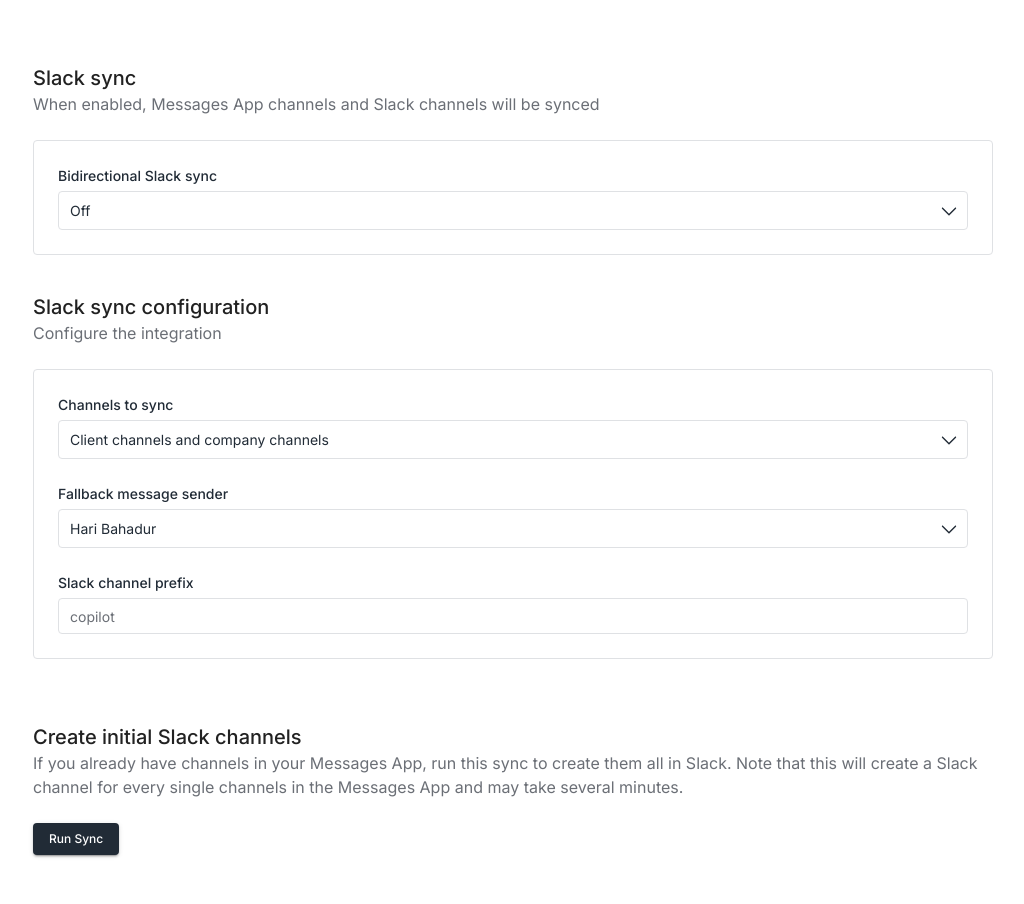
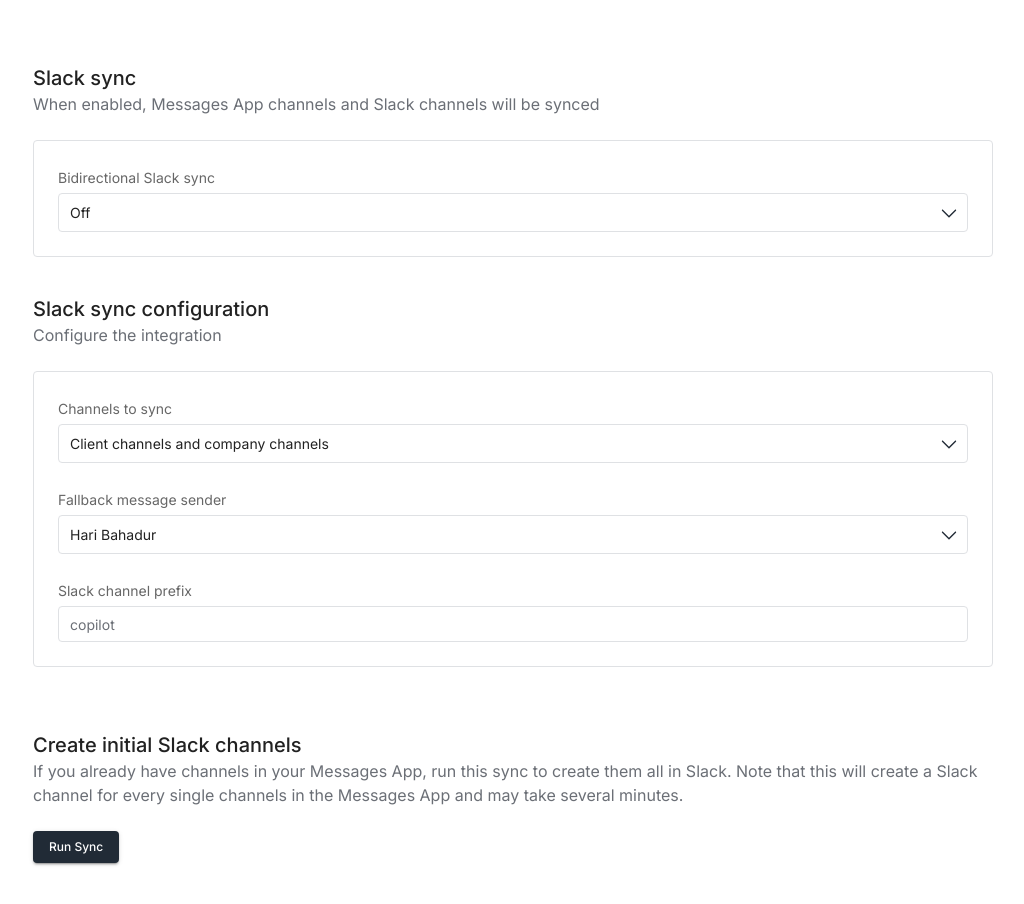
Before and after one commit to copilot-platforms/slack-integration, a Next.js app: page / in a window 1280 px wide. Shown: the top 904 px of the page, without its empty margins (127-1151 px from the left). Built offline with nearby package versions, Linux system fonts and the light colour scheme.

Commit message:
fix: wrap in box instead of using display block

```diff
--- a/src/components/FormElements/Label.tsx
+++ b/src/components/FormElements/Label.tsx
@@ -1,4 +1,4 @@
-import { FormLabel, Typography } from '@mui/material'
+import { FormLabel, Typography, Box } from '@mui/material'
 
 interface LabelProps {
   children: string
@@ -6,10 +6,10 @@ interface LabelProps {
 
 export const Label = ({ children }: LabelProps) => {
   return (
-    <FormLabel>
-      <Typography variant="md" sx={{ mb: '4px', display: 'block' }}>
-        {children}
-      </Typography>
-    </FormLabel>
+    <Box mb="4px">
+      <FormLabel>
+        <Typography variant="bodyMd">{children}</Typography>
+      </FormLabel>
+    </Box>
   )
 }
--- a/src/components/FormElements/Selecter.tsx
+++ b/src/components/FormElements/Selecter.tsx
@@ -33,9 +33,7 @@ export const Selecter = ({ defaultValue, options }: SelecterProps) => {
     <StyledSelecter defaultValue={defaultValue} IconComponent={DropdownIcon}>
       {options.map(({ label, value }) => (
         <MenuItem value={value} key={label}>
-          <Typography variant="md" fontWeight={400}>
-            {label}
-          </Typography>
+          <Typography variant="bodyMd">{label}</Typography>
         </MenuItem>
       ))}
     </StyledSelecter>
```
